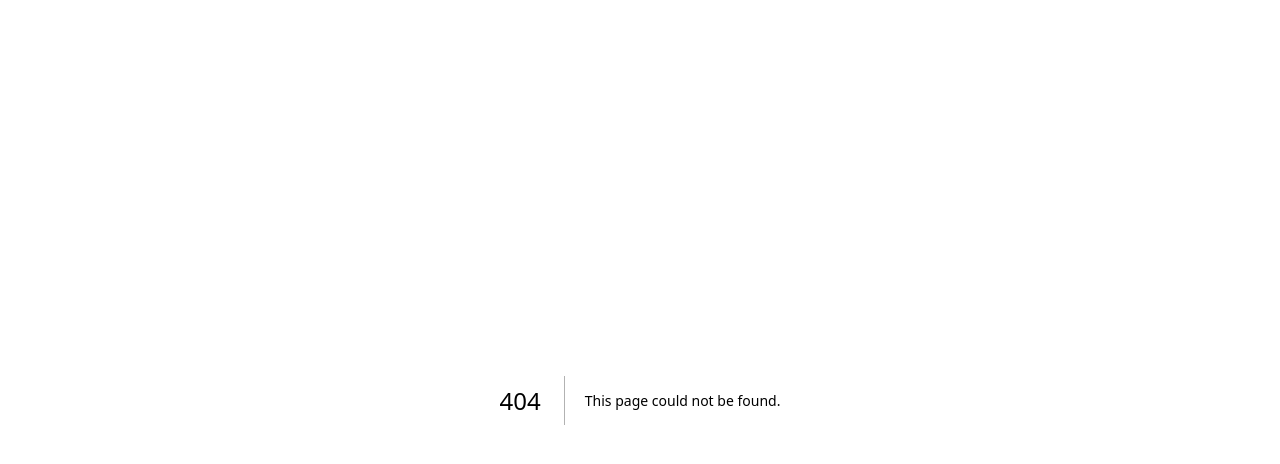
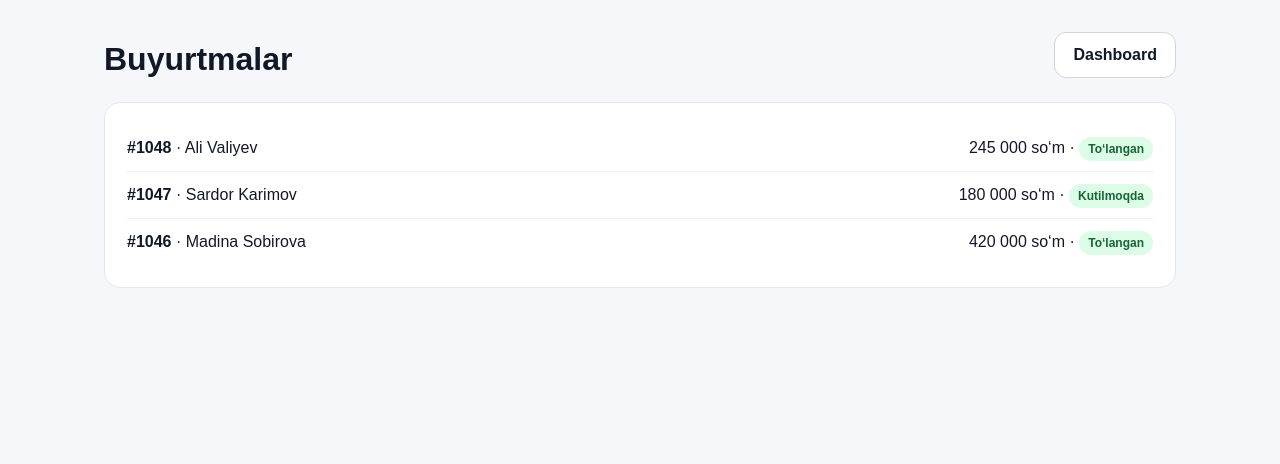
Before and after one commit to aslbek-qoziboyev/bizneschi, a Next.js app: page /orders in a window 1280 px wide. Before the commit this address had no page. Shown: the top 464 px of the page. Built offline with nearby package versions, Linux system fonts and the light colour scheme.

Commit message:
feat: add app/orders/page.tsx

```diff
--- /dev/null
+++ b/app/orders/page.tsx
@@ -0,0 +1,3 @@
+import Link from "next/link";
+const orders=[["#1048","Ali Valiyev","245 000 so‘m","To‘langan"],["#1047","Sardor Karimov","180 000 so‘m","Kutilmoqda"],["#1046","Madina Sobirova","420 000 so‘m","To‘langan"]];
+export default function Orders(){return <main className="dashboard"><div className="dashhead"><h1>Buyurtmalar</h1><Link className="btn secondary" href="/dashboard">Dashboard</Link></div><div className="panel">{orders.map(([id,n,t,s])=><div className="row" key={id}><span><b>{id}</b> · {n}</span><span>{t} · <span className="badge">{s}</span></span></div>)}</div></main>}
```
